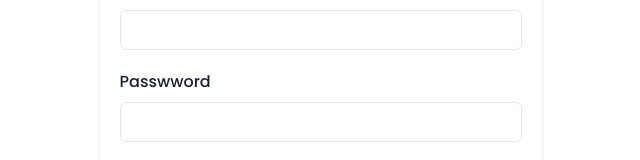
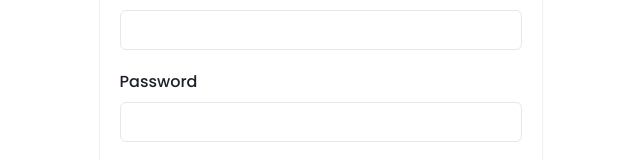
Before and after one commit to kush320/parichaya-client, a React (Create React App) app in the folder national-id/: page / in a window 1280 px wide. Shown: the part 286-446 px from the top of the page, without its empty margins (319-959 px from the left). Built offline with nearby package versions, Linux system fonts and the light colour scheme.

Commit message:
Fixed password typo in login form

```diff
--- a/national-id/src/component/Login.jsx
+++ b/national-id/src/component/Login.jsx
@@ -63,7 +63,7 @@ export default function Login({ onLogin }) {
                 <Input type='text' id="username" required value={username} onChange={(event) => setUsername(event.target.value)} />
               </FormControl>
               <FormControl pb={5}>
-                <FormLabel>Passwword</FormLabel>
+                <FormLabel>Password</FormLabel>
                 <Input type='password' id="password" required value={password} onChange={(event) => setPassword(event.target.value)} />
               </FormControl>
 
```
